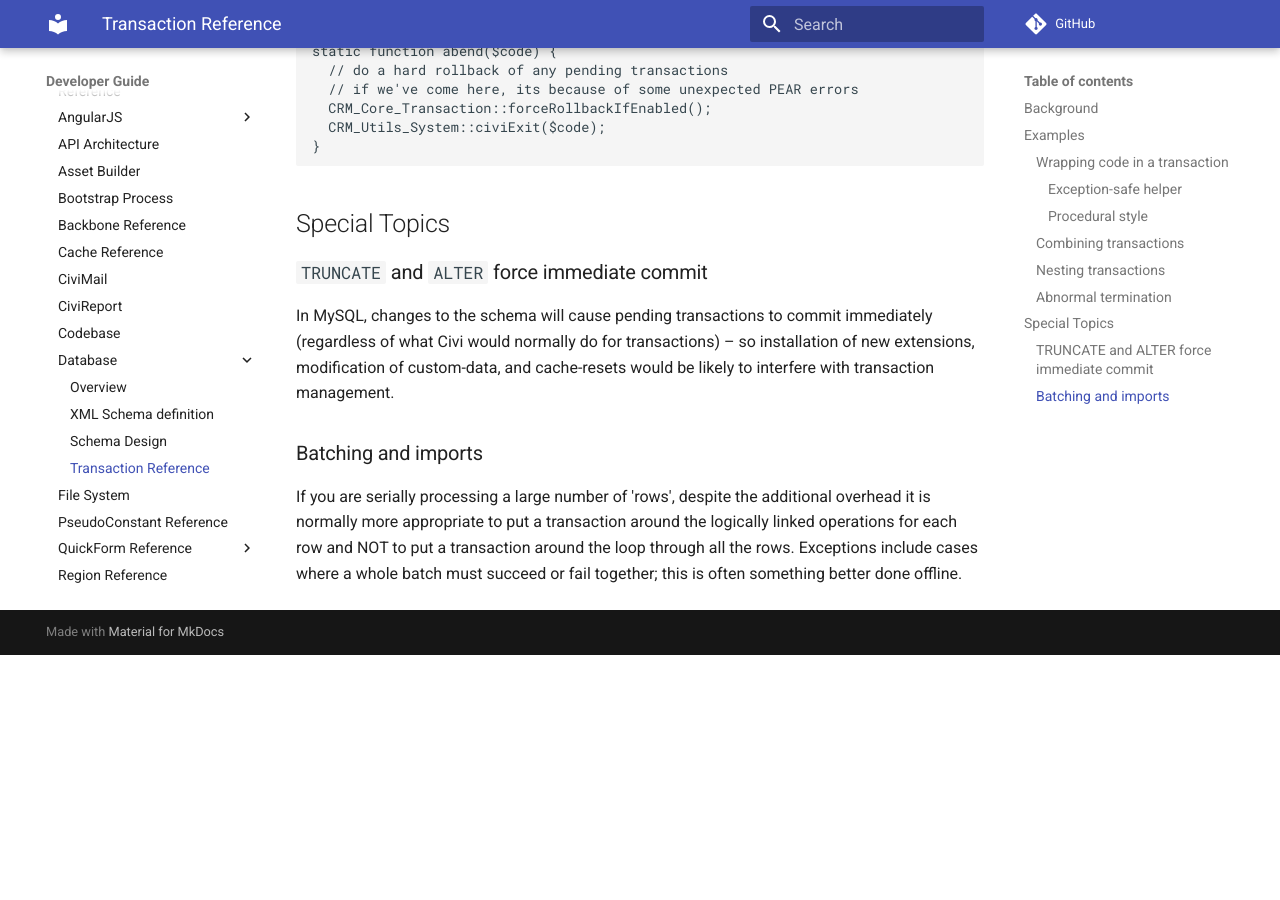
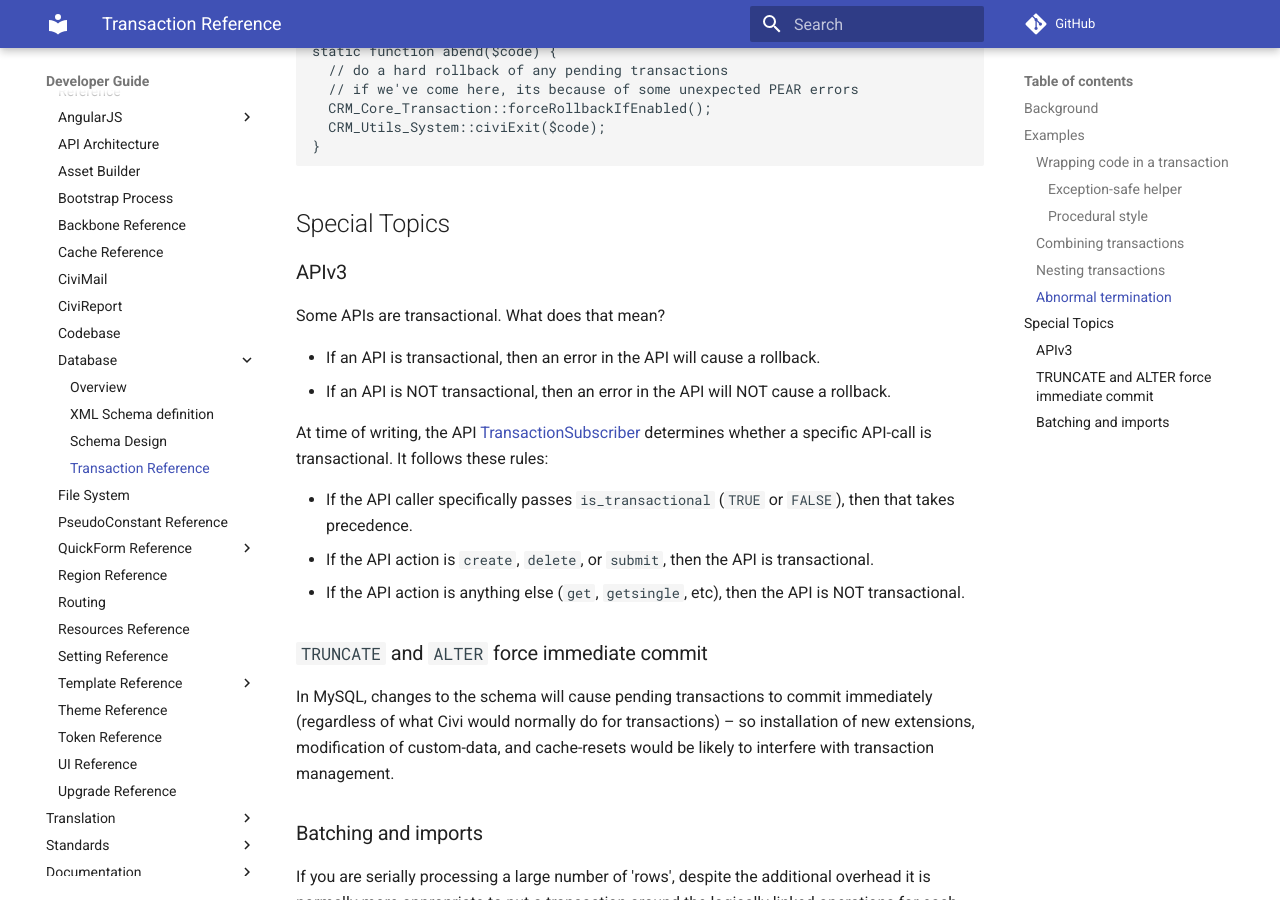
Before and after one commit to civicrm/civicrm-dev-docs, an MkDocs documentation site: the page built from docs/framework/database/transactions.md, in a window 1280 px wide and 900 px high, scrolled down 5485 px. Built offline with MkDocs 1.6.1 and Material for MkDocs 9.7.7, drawn with Linux system fonts in a browser that asks for light colours; comment, search, counter and statistics services are not loaded; old or Windows-style settings are respelled for this version of MkDocs; before the commit the page ends 6140 px from its top, so only the background shows below that.

Commit message:
transactions.md - Add notes about APIv3

```diff
--- a/docs/framework/database/transactions.md
+++ b/docs/framework/database/transactions.md
@@ -283,6 +283,20 @@ static function abend($code) {
 
 ## Special Topics
 
+### APIv3
+
+Some APIs are transactional. What does that mean?
+
+* If an API is transactional, then an error in the API will cause a rollback.
+* If an API is NOT transactional, then an error in the API will NOT cause a rollback.
+
+At time of writing, the API [TransactionSubscriber](https://github.com/civicrm/civicrm-core/blob/master/Civi/API/Subscriber/TransactionSubscriber.php)
+determines whether a specific API-call is transactional. It follows these rules:
+
+* If the API caller specifically passes `is_transactional` (`TRUE` or `FALSE`), then that takes precedence.
+* If the API action is `create`, `delete`, or `submit`, then the API is transactional.
+* If the API action is anything else (`get`, `getsingle`, etc), then the API is NOT transactional.
+
 ### `TRUNCATE` and `ALTER` force immediate commit
 
 In MySQL, changes to the schema will cause pending transactions to
```
